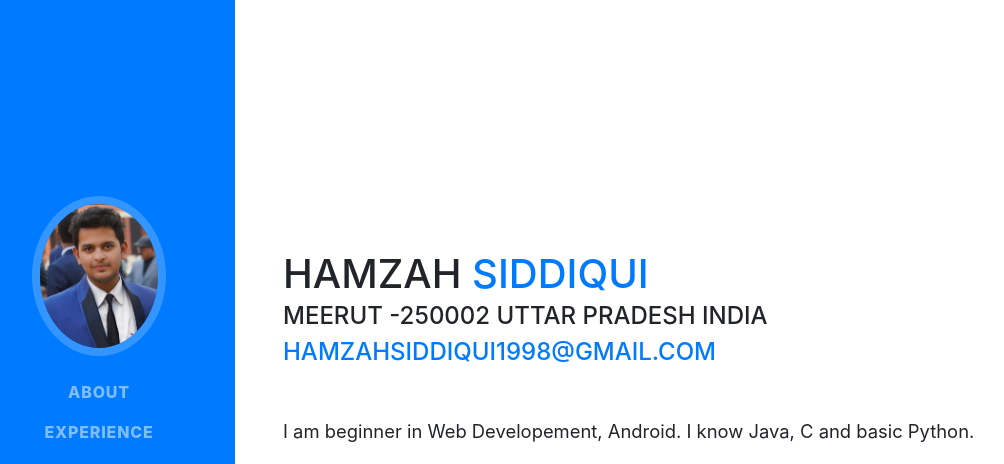
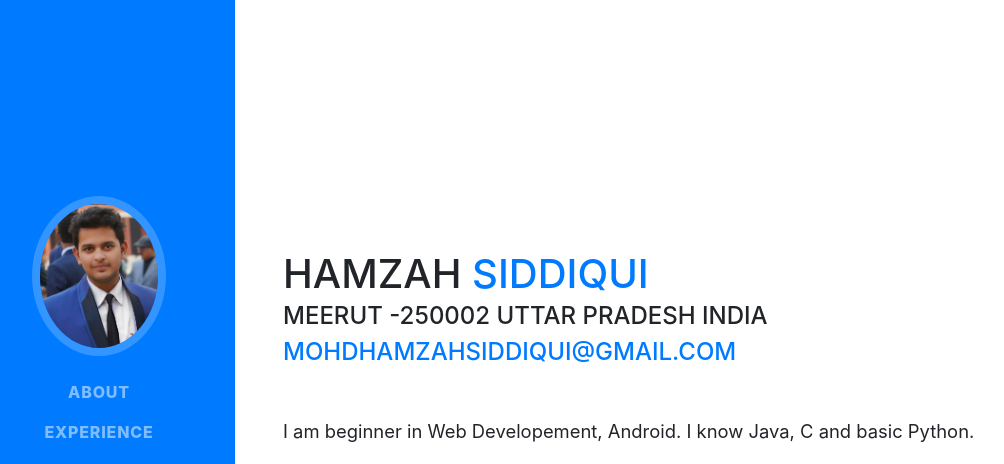
Before and after one commit to mhamzahsiddiqui/resume, a website with bundled scripts: page index.html in a window 1280 px wide. Shown: the top 464 px of the page, without its empty margins (37-1041 px from the left). Built offline with nearby package versions, Linux system fonts and the light colour scheme; a web font is replaced by a local one.

Commit message:
Update index.html

```diff
--- a/index.html
+++ b/index.html
@@ -69,7 +69,7 @@
             <span class="text-primary">Siddiqui</span>
           </h1>
           <div class="subheading mb-5">Meerut -250002 Uttar Pradesh India
-            <a href="mailto:hamzahsiddiqui1998@gmail.com">hamzahsiddiqui1998@gmail.com</a>
+            <a href="mailto:mohdhamzahsiddiqui@gmail.com">mohdhamzahsiddiqui@gmail.com</a>
           </div>
           <p class="lead mb-5">I am beginner in Web Developement, Android. I know Java, C and basic Python.</p>
           <div class="social-icons">
```
